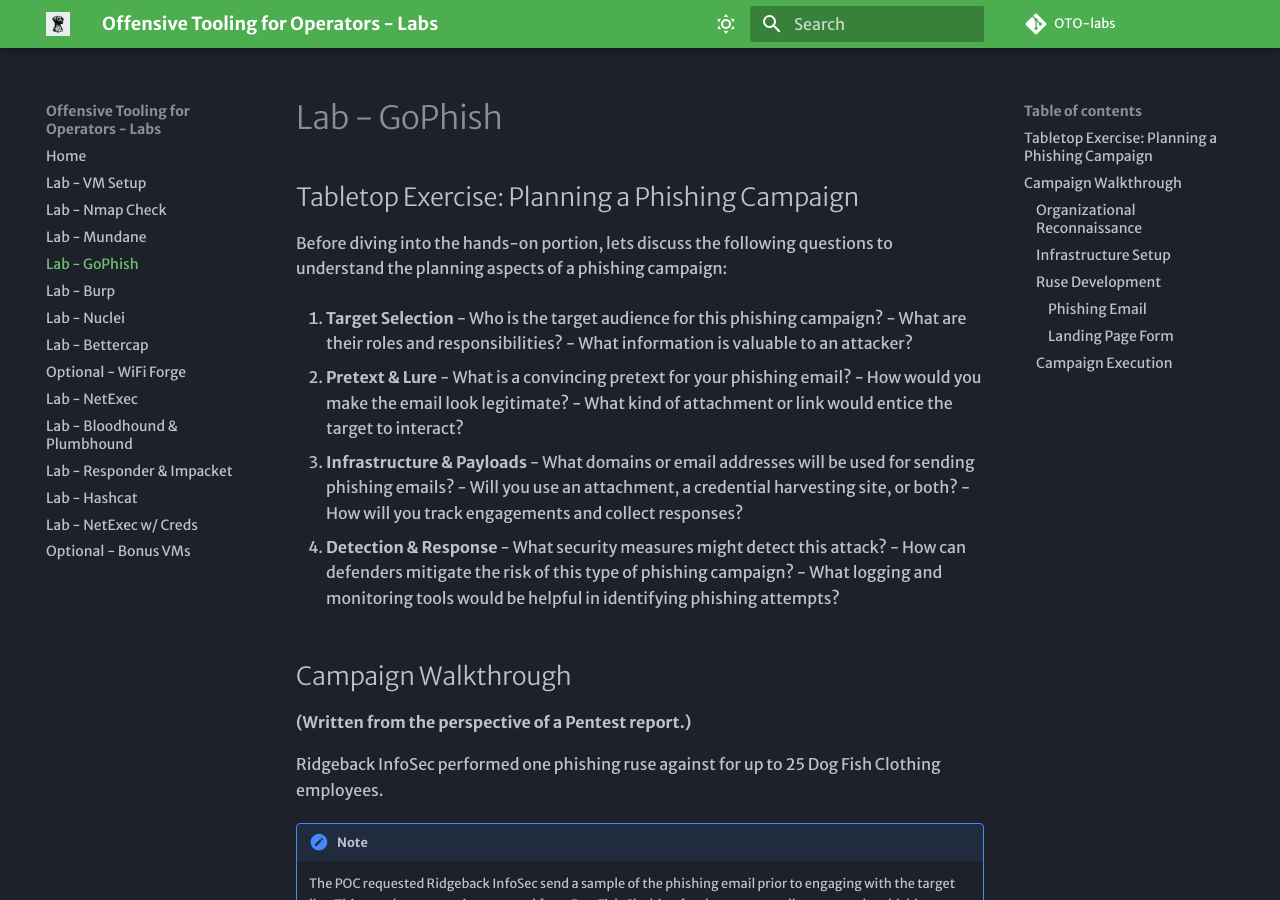
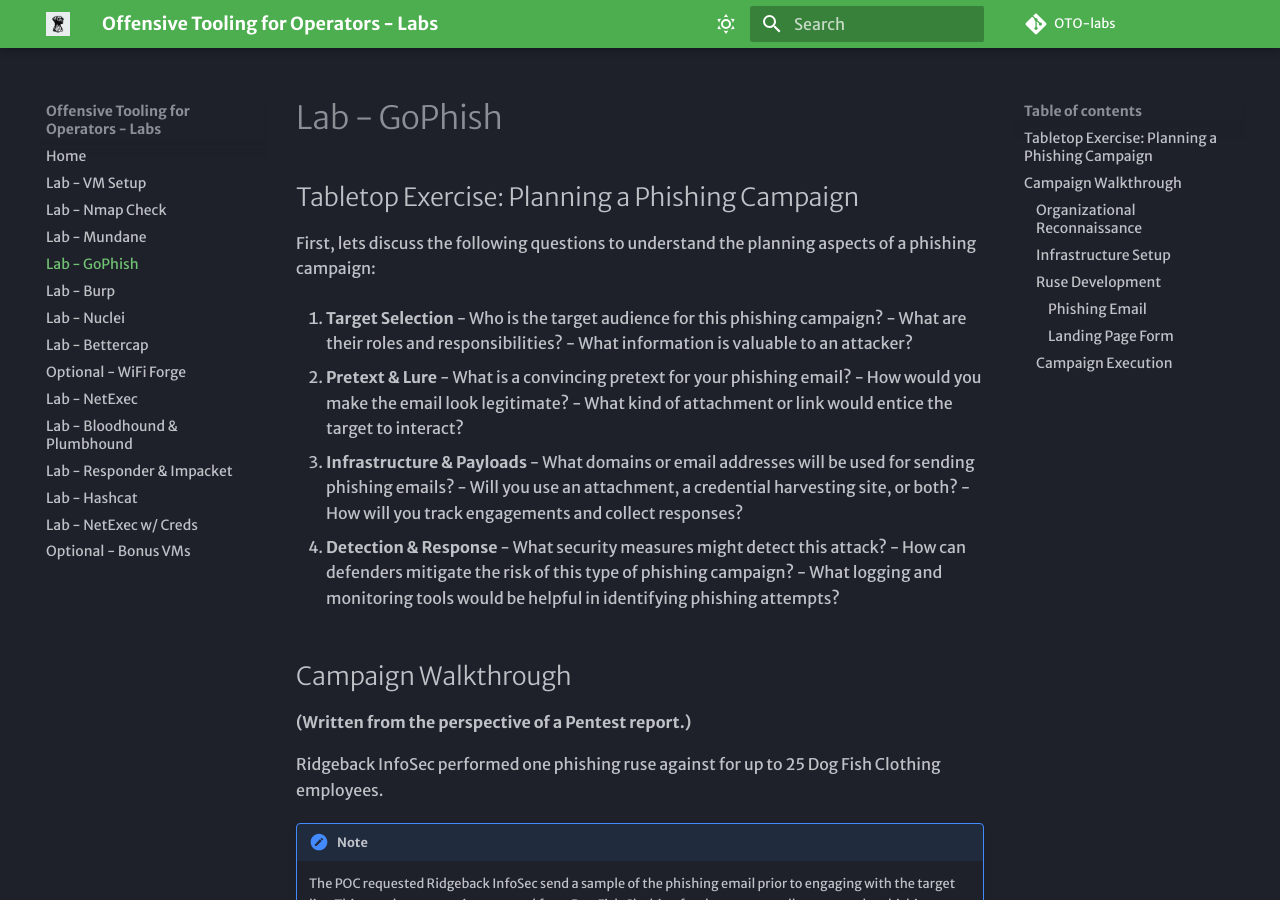
Before and after one commit to ridgebackinfosec/OTO-labs, an MkDocs documentation site: the page built from docs/labs/gophish/index.md, in a window 1280 px wide and 900 px high. Built offline with MkDocs 1.6.1 and Material for MkDocs 9.7.7, drawn with Linux system fonts in a browser that asks for light colours; some web fonts are replaced; comment, search, counter and statistics services are not loaded.

Commit message:
burp & gophish lab verbiage fixes

```diff
--- a/docs/labs/gophish/index.md
+++ b/docs/labs/gophish/index.md
@@ -2,7 +2,7 @@
 
 ## Tabletop Exercise: Planning a Phishing Campaign
 
-Before diving into the hands-on portion, lets discuss the following questions to understand the planning aspects of a phishing campaign:
+First, lets discuss the following questions to understand the planning aspects of a phishing campaign:
 
 1. **Target Selection**
    - Who is the target audience for this phishing campaign?
```
Also changed, not shown: docs/labs/burp/index.md (+1 -1 lines).
